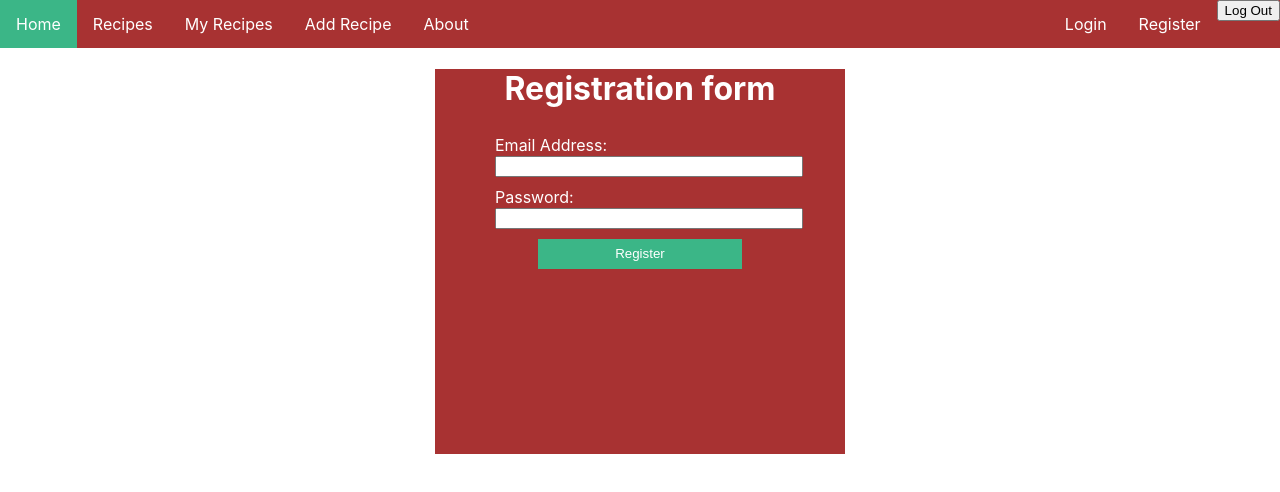
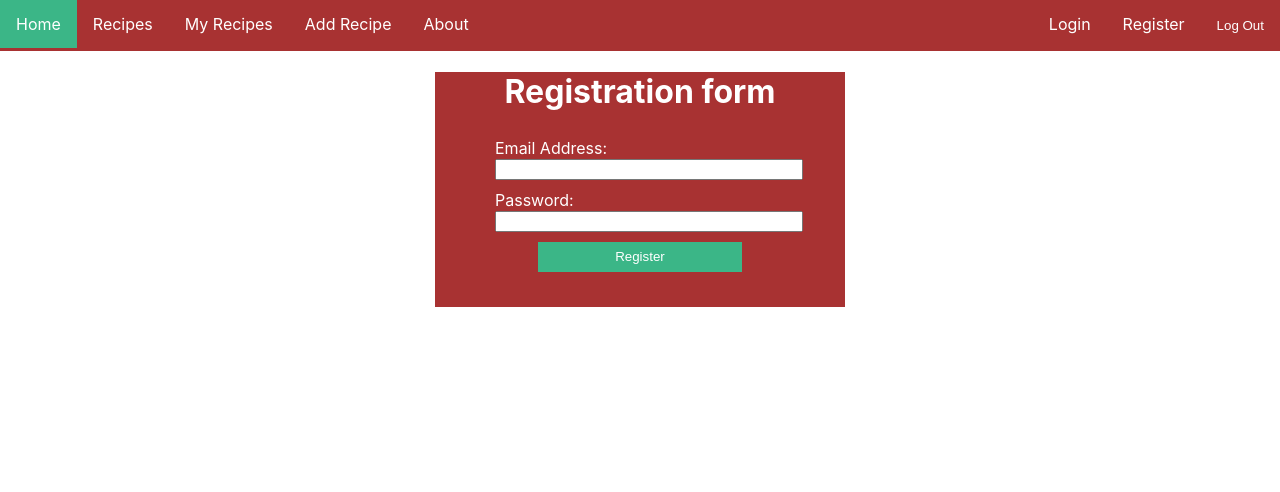
Before and after one commit to VangelIliev/SoftuniReactProject, a React (Create React App) app in the folder softuni-react/: page /Register in a window 1280 px wide. Shown: the top 492 px of the page. Built offline with nearby package versions, Linux system fonts and the light colour scheme; no server answers.

Commit message:
Fixing Log Out Button

```diff
--- a/softuni-react/src/components/header/Header.module.css
+++ b/softuni-react/src/components/header/Header.module.css
@@ -5,7 +5,7 @@
     overflow: hidden;
     background-color: #a83232;
   }
-  .userNav{
+  .userNav, .userNavButton{
     float:right;
   }
   .item {
@@ -26,3 +26,16 @@
     background-color: rgb(59, 182, 135);
     cursor: pointer;
   }
+  .userNavButton{
+    display: block;
+    padding: 18px 16px;
+    text-decoration: none;
+    text-align: center;
+    background-color: #a83232;
+    color: white;
+    border: none;
+  }
+  .userNavButton:hover{
+    background-color: rgb(59, 182, 135);
+    cursor: pointer;
+  }
--- a/softuni-react/src/components/header/header.js
+++ b/softuni-react/src/components/header/header.js
@@ -14,7 +14,7 @@ function Header(props) {
                     <li className={styles.item}><a className={styles.link} href="MyRecipes">My Recipes</a></li>
                     <li className={styles.item}><a className={styles.link} href="AddRecipe">Add Recipe</a></li>
                     <li className={styles.item}><a className={styles.link} href="About">About</a></li>
-                    <button className={styles.userNav} onClick={logout}>Log Out</button>
+                    <button className={styles.userNavButton} onClick={logout}>Log Out</button>
                     <li className={styles.userNav}><a className={styles.link} href="Register">Register</a></li>
                     <li className={styles.userNav}><a className={styles.link} href="Login">Login</a></li>
                     <li className={styles.userNav}><a className={styles.link} href="Login">{props.user.email}</a></li>
--- a/softuni-react/src/components/register/register.module.css
+++ b/softuni-react/src/components/register/register.module.css
@@ -4,7 +4,7 @@
 .formWrapper{
     background-color: #a83232;
     width: 32%;
-    height: 385px;
+    height: 235px;
     margin-left: auto;
     margin-right: auto;
 }
```
